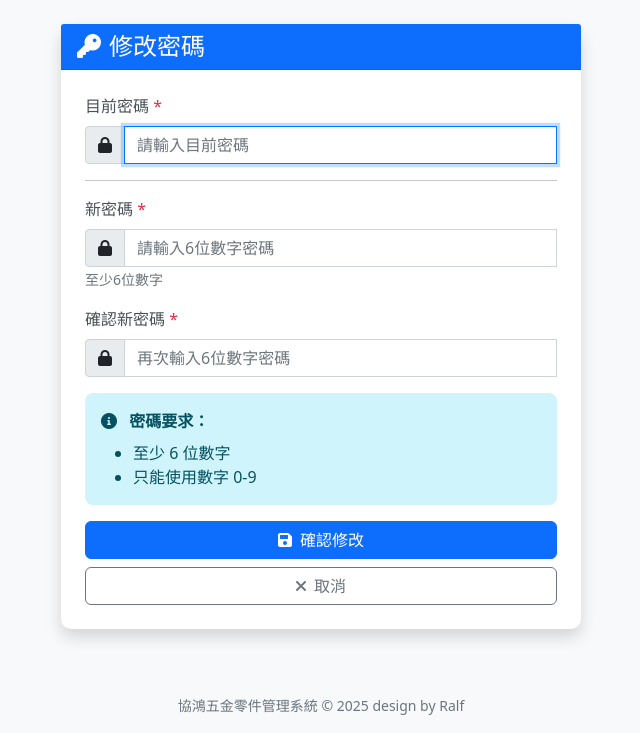
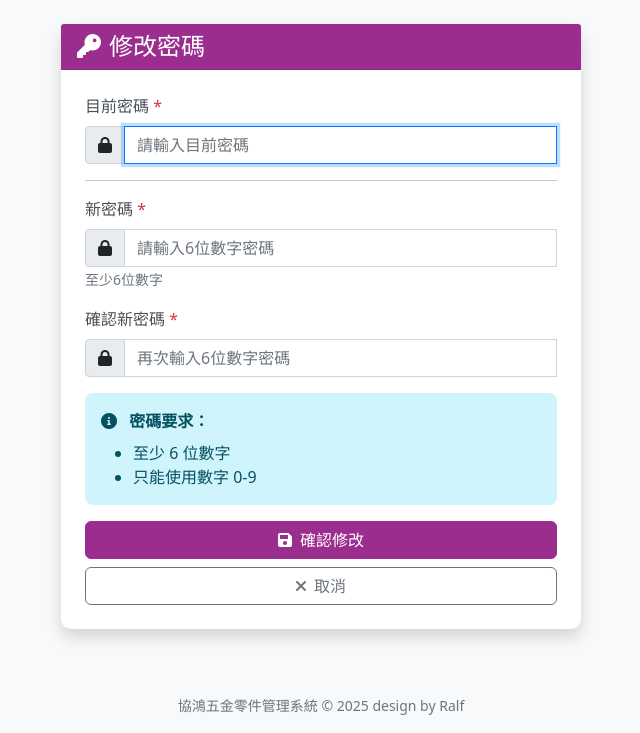
Before and after one commit to jasonkiller200/screw, a Flask app: page /change-password in a window 1280 px wide. Shown: the part 152-885 px from the top of the page, without its empty margins (319-959 px from the left). Run offline with Flask 3, Linux system fonts and the light colour scheme; the visitor is signed in with stand-in values (Sample User, id 1); data that the repository does not hold is empty; parts of the project's set-up code (start-up, migrations or seed data) failed here and were passed over; some libraries are stand-ins or nearby versions.

Commit message:
style: 更新修改密碼頁面為 Hartford 配色
- 更新卡片標題背景為紫色 (#9B2D8E)
- 更新「確認修改」按鈕為紫色
- 更新頁面標題為協鴻品牌

```diff
--- a/templates/auth/change_password.html
+++ b/templates/auth/change_password.html
@@ -1,13 +1,13 @@
 {% extends "base.html" %}
 
-{% block title %}修改密碼 - 五金零件庫存管理系統{% endblock %}
+{% block title %}修改密碼 - 協鴻五金零件管理系統{% endblock %}
 
 {% block content %}
 <div class="container mt-4">
     <div class="row justify-content-center">
         <div class="col-md-6">
             <div class="card shadow">
-                <div class="card-header bg-primary text-white">
+                <div class="card-header text-white" style="background-color: #9B2D8E;">
                     <h4 class="mb-0">
                         <i class="fas fa-key me-2"></i>修改密碼
                     </h4>
@@ -82,7 +82,7 @@
                         </div>
 
                         <div class="d-grid gap-2">
-                            <button type="submit" class="btn btn-primary">
+                            <button type="submit" class="btn" style="background-color: #9B2D8E; border-color: #9B2D8E; color: white;">
                                 <i class="fas fa-save me-2"></i>確認修改
                             </button>
                             <a href="{{ url_for('web.index') }}" class="btn btn-outline-secondary">
```
